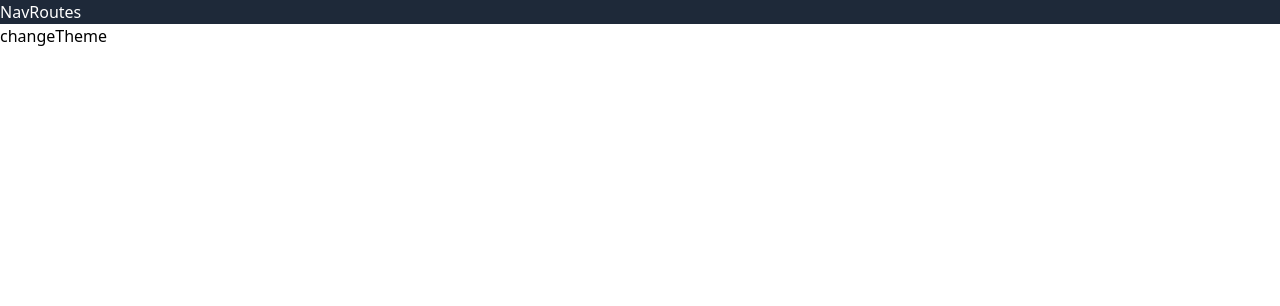
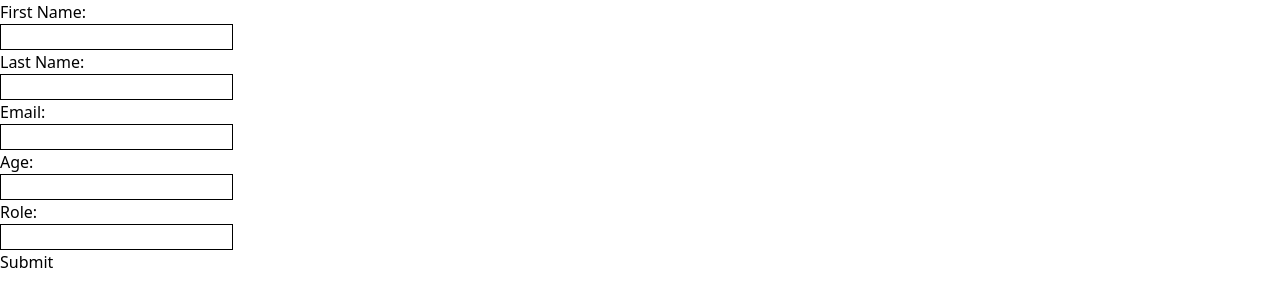
Before and after one commit to sryuvaraj/daily-tasks, a React (Vite) app: page / in a window 1280 px wide. Shown: the top 306 px of the page. Built offline with nearby package versions, Linux system fonts and the light colour scheme.

Commit message:
crund form

```diff
--- a/src/App.tsx
+++ b/src/App.tsx
@@ -4,6 +4,7 @@ import viteLogo from '/vite.svg'
 import './App.css'
 import Home from './PracProj/ToDoList/Home'
 import ThemeChangeHome from './PracProj/ThemeChngeContext/ThemeChangeHome'
+import FormHome from './PracProj/FormValidation/FormHome'
 
 function App() {
   const [count, setCount] = useState(0)
@@ -11,7 +12,8 @@ function App() {
   return (
     <>
      {/* <Home /> */}
-     <ThemeChangeHome />
+     {/* <ThemeChangeHome /> */}
+     <FormHome />
     </>
   )
 }
--- /dev/null
+++ b/src/PracProj/FormValidation/DetailsRow.tsx
@@ -0,0 +1,17 @@
+import React from "react";
+
+const DetailsRow = ({ employee, handleDelete, handleEdit }: any) => {
+  return (
+    <div className="flex items-center gap-4">
+      <p>{employee?.firstName}</p>
+      <p>{employee?.lastName}</p>
+      <p>{employee?.email}</p>
+      <p>{employee?.age}</p>
+      <p>{employee?.role}</p>
+      <p onClick={() => handleEdit(employee?.email)}>Edit</p>
+      <p onClick={() => handleDelete(employee?.email)}>delte</p>
+    </div>
+  );
+};
+
+export default DetailsRow;
--- /dev/null
+++ b/src/PracProj/FormValidation/DetailsTable.tsx
@@ -0,0 +1,34 @@
+import React, { useState } from "react";
+import DetailsRow from "./DetailsRow";
+
+const DetailsTable = ({ employees, setEmployees, setIsEdit, setEditableData, setFormData ,editableData }: any) => {
+
+    const handleDelete = (email:any) => {
+        const updated = employees?.filter((employee:any) => employee?.email != email)
+        setEmployees(updated)
+    }
+
+
+    const handleEdit = (email:any) => {
+        const editData = employees?.find((employee:any) => employee?.email===email)
+        setIsEdit(true)
+        alert(editData?.email)
+        setEditableData(editData)
+        setIsEdit(true);
+setFormData(editData);
+    }
+
+  return (
+    <div>
+      <div>
+        {employees?.map((employee: any, index: number) => (
+          <div key={index}>
+            <DetailsRow employee={employee} handleDelete={handleDelete} handleEdit={handleEdit} />
+          </div>
+        ))}
+      </div>
+    </div>
+  );
+};
+
+export default DetailsTable;
--- a/src/PracProj/FormValidation/Form.tsx
+++ b/src/PracProj/FormValidation/Form.tsx
@@ -1,9 +1,86 @@
-import React from 'react'
+import React, { useState } from "react";
+import InputBox from "./InputBox";
+import DetailsRow from "./DetailsRow";
 
-const Form = () => {
+const Form = ({ employees, setEmployees, updateEditData, isEdit, editableData, formData, setFormData, initData }: any) => {
+
+  const handleChange = (e: any) => {
+    const { name, value } = e.target;
+    setFormData({ ...formData, [name]: value });
+  };
+
+  const handleCancle = () => {
+    setFormData(initData)
+  }
+
+  const handleSubmit = () => {
+    const exist = employees?.some((employee:any) => employee?.email === formData?.email)
+    if(exist){
+      return
+    }
+    setEmployees([...employees, formData]);
+  };
+
   return (
-    <div>Form</div>
-  )
-}
+    <div>
+      <div>
+        <p>First Name:</p>
+        <InputBox
+          type={"text"}
+          name="firstName"
+          value={formData?.firstName}
+          handleChange={handleChange}
+        />
+      </div>
+      <div>
+        <p>Last Name:</p>
+        <InputBox
+          type={"text"}
+          name="lastName"
+          value={formData?.lastName}
+          handleChange={handleChange}
+        />
+      </div>
+      <div>
+        <p>Email:</p>
+        <InputBox
+          type={"text"}
+          name="email"
+          value={formData?.email}
+          handleChange={handleChange}
+        />
+      </div>
+      <div>
+        <p>Age:</p>
+        <InputBox
+          type={"text"}
+          name="age"
+          value={formData?.age}
+          handleChange={handleChange}
+        />
+      </div>
+      <div>
+        <p>Role:</p>
+        <InputBox
+          type={"text"}
+          name="role"
+          value={formData?.role}
+          handleChange={handleChange}
+        />
+      </div>
+      {!isEdit ?  <button onClick={handleSubmit}>Submit</button>:
+      <><button onClick={() =>updateEditData(formData?.email)}>Update</button><button onClick={handleCancle}>Cancle</button></>}
+      {/* <div>
+        <p>First Name:</p>
+        <InputBox
+          type={"text"}
+          name="firstName"
+          value={formData?.firstName}
+          handleChange={handleChange}
+        />
+      </div> */}
+    </div>
+  );
+};
 
-export default Form
+export default Form;
--- /dev/null
+++ b/src/PracProj/FormValidation/FormHome.tsx
@@ -0,0 +1,65 @@
+import React, { useState } from "react";
+import Form from "./Form";
+import DetailsTable from "./DetailsTable";
+
+const FormHome = () => {
+  const initData = {
+    firstName: "",
+    lastName: "",
+    email: "",
+    age: "",
+    role: "",
+  };
+
+  const [formData, setFormData] = useState<any>(initData);
+
+  const [isEdit, setIsEdit] = useState<any>(false);
+  const [editableData, setEditableData] = useState<any>({});
+  const updateEditData = (email: any) => {
+    const updated = employees?.map(
+      (employee: any) => {
+        if(employee?.email === email){
+          return formData
+        }
+        else{
+          return employee
+        }
+      }
+    );
+    setEmployees(updated)
+    setFormData(initData)
+    setEditableData(initData)
+  };
+  const [employees, setEmployees] = useState<any>([]);
+  return (
+    <div>
+      <div>
+        <Form
+          employees={employees}
+          setEmployees={setEmployees}
+          updateEditData={updateEditData}
+          isEdit={isEdit}
+          setIsEdit={setIsEdit}
+          editableData={editableData}
+          setEditableData={setEditableData}
+          formData={formData}
+          setFormData={setFormData}
+          initData={initData}
+        />
+      </div>
+      <div>
+        <DetailsTable
+          employees={employees}
+          setEmployees={setEmployees}
+          isEdit={isEdit}
+          setIsEdit={setIsEdit}
+          editableData={editableData}
+          setEditableData={setEditableData}
+          setFormData={setFormData}
+        />
+      </div>
+    </div>
+  );
+};
+
+export default FormHome;
--- /dev/null
+++ b/src/PracProj/FormValidation/InputBox.tsx
@@ -0,0 +1,17 @@
+import React from "react";
+
+const InputBox = ({ type, value, name, handleChange }: any) => {
+  return (
+    <div>
+      <input
+        className="border outline-0"
+        type={type}
+        value={value}
+        name={name}
+        onChange={handleChange}
+      />
+    </div>
+  );
+};
+
+export default InputBox;
--- a/src/PracProj/ThemeChngeContext/NavRoutes.tsx
+++ b/src/PracProj/ThemeChngeContext/NavRoutes.tsx
@@ -7,7 +7,7 @@ const NavRoutes = () => {
   return (
     <div>
       <p className={`${theme ? "text-black bg-blue-200" : "text-white bg-gray-800"}`}>NavRoutes</p>
-      <p onClick={() => setTheme(!theme)}>changeTheme</p>
+      <button onClick={() => setTheme(!theme)}>changeTheme</button>
     </div>
   );
 };
```
